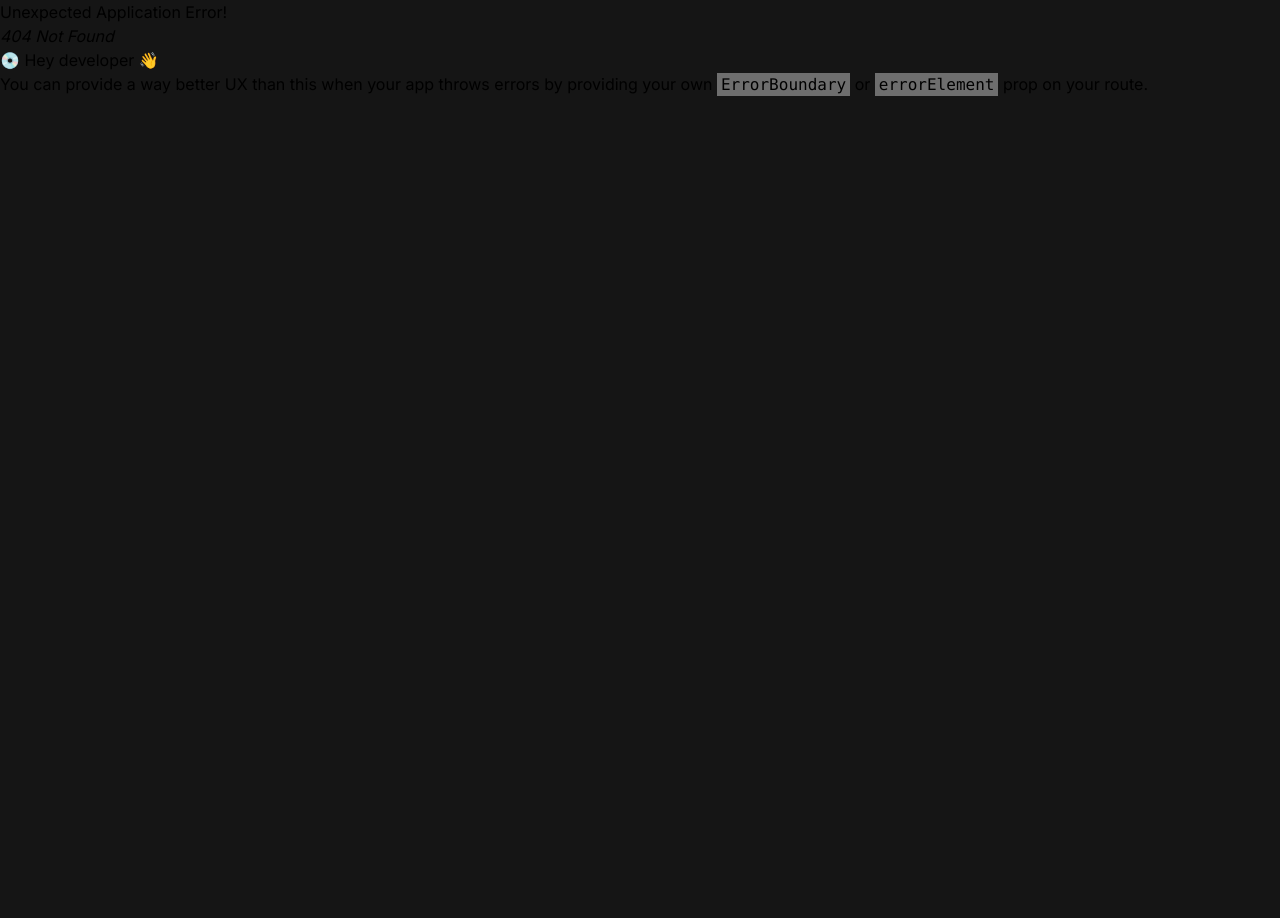
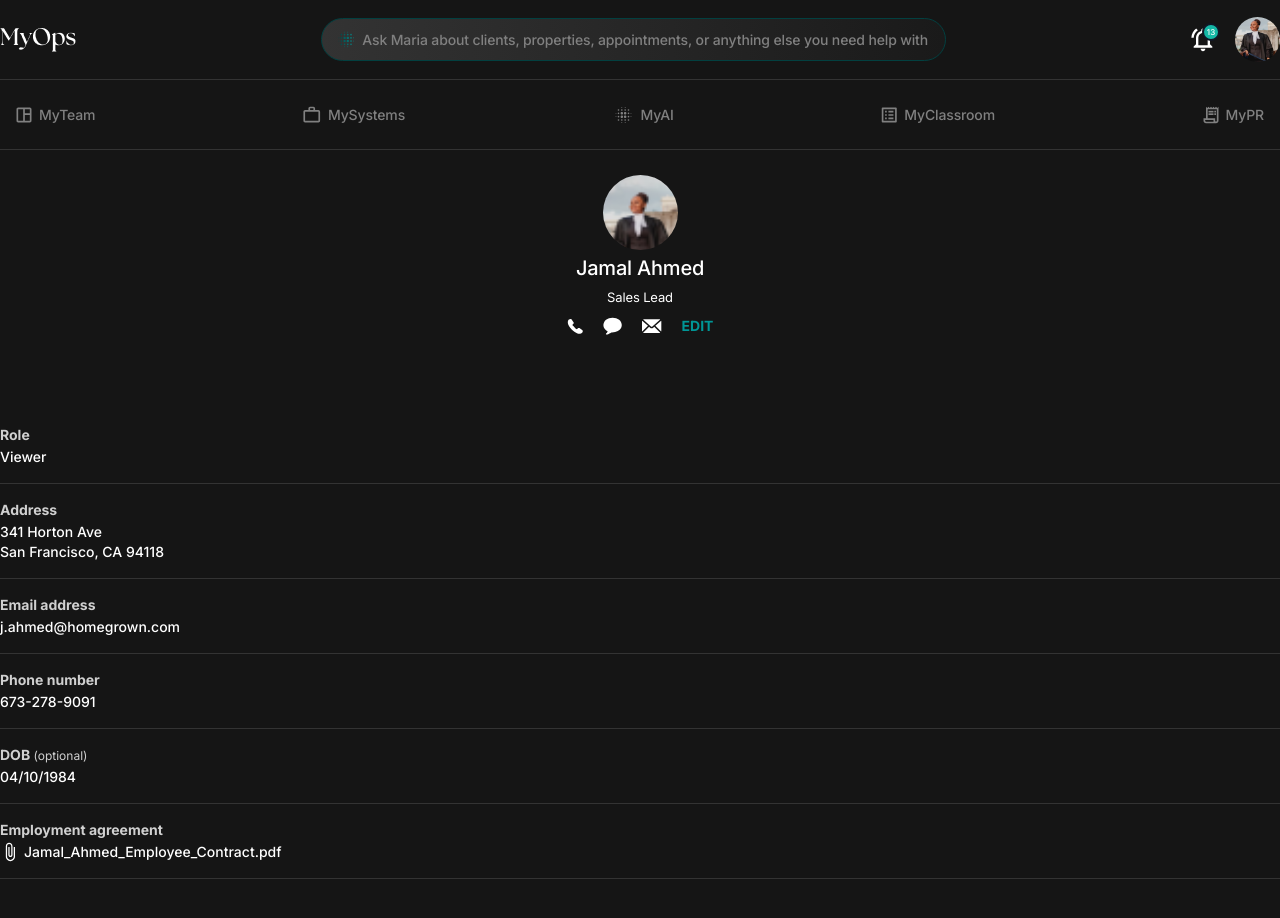
Before and after one commit to Webgenius0/atomana-react, a React (Vite) app: page /member-profile in a window 1280 px wide. Before the commit this address had no page. Shown: the top 918 px of the page. Before the commit the page ends 800 px from the top, so only its background shows below. Built offline with nearby package versions, Linux system fonts and the light colour scheme; a web font is replaced by a local one.

Commit message:
completed profile part

```diff
--- a/src/components/shared/Header.jsx
+++ b/src/components/shared/Header.jsx
@@ -1,7 +1,7 @@
 import React from "react";
 import { Link, NavLink } from "react-router-dom";
 import logo from "@/assets/images/logo.png";
-import profileAvatar from "@/assets/images/profile-avatar.png";
+import profileAvatar from "@/assets/images/profile.png";
 import Notification from "@/components/Notification";
 import MyTeamSvg from "@/components/svgs/MyTeamSvg";
 import MyTeamSvgActive from "@/components/svgs/MyTeamSvgActive";
--- a/src/pages/AddTeamMember.jsx
+++ b/src/pages/AddTeamMember.jsx
@@ -2,7 +2,7 @@ import ArrowLeftSvg from "@/components/svgs/ArrowLeftSvg";
 import FileSvg from "@/components/svgs/FileSvg";
 import { useState } from "react";
 import { useForm } from "react-hook-form";
-import { Link } from "react-router-dom";
+import { Link, useNavigate } from "react-router-dom";
 
 const AddTeamMember = () => {
   const [fileName, setFileName] = useState("Select File");
@@ -13,7 +13,11 @@ const AddTeamMember = () => {
     watch,
     formState: { errors },
   } = useForm();
-  const onSubmit = (data) => console.log(data);
+  const navigate = useNavigate();
+
+  const onSubmit = (data) => {
+    navigate("/manage-team");
+  };
 
   console.log(watch("example"));
 
--- a/src/pages/EditTeamMember.jsx
+++ b/src/pages/EditTeamMember.jsx
@@ -2,7 +2,7 @@ import ArrowLeftSvg from "@/components/svgs/ArrowLeftSvg";
 import FileSvg from "@/components/svgs/FileSvg";
 import React, { useState } from "react";
 import { useForm } from "react-hook-form";
-import { Link } from "react-router-dom";
+import { Link, useNavigate } from "react-router-dom";
 
 const EditTeamMember = () => {
   const [fileName, setFileName] = useState("Jamal_Ahmed_Employee_Contract.pdf");
@@ -13,7 +13,12 @@ const EditTeamMember = () => {
     watch,
     formState: { errors },
   } = useForm();
-  const onSubmit = (data) => console.log(data);
+  const navigate = useNavigate();
+
+  const onSubmit = (data) => {
+    console.log(data);
+    navigate("/member-profile");
+  };
 
   console.log(watch("example"));
 
--- /dev/null
+++ b/src/pages/MemberProfile.jsx
@@ -0,0 +1,88 @@
+import React from "react";
+import { Link } from "react-router-dom";
+import PhoneSvg from "@/components/svgs/PhoneSvg";
+import MessageSvg from "@/components/svgs/MessageSvg";
+import MailSvg from "@/components/svgs/MailSvg";
+import FileSvg from "@/components/svgs/FileSvg";
+import profileAvatar from "@/assets/images/member.png";
+
+const MemberProfile = () => {
+  return (
+    <div className="my-container space-y-[25px] py-[25px]">
+      <div className="flex flex-col items-center gap-2 mb-6">
+        <img
+          src={profileAvatar}
+          className="w-[75px] h-[75px] flex-shrink-0 rounded-full"
+          alt="profile avatar"
+        />
+
+        <p className="text-light text-center text-xl font-medium leading-[21px] tracking-[-0.2px]">
+          Jamal Ahmed
+        </p>
+        <p className="text-light text-center text-[13px] leading-[21px] tracking-[-0.13px]">
+          Sales Lead
+        </p>
+        <div className="flex items-center gap-5">
+          <PhoneSvg />
+          <MessageSvg />
+          <MailSvg />
+          <Link
+            to="/edit-team-member"
+            className="text-sm font-bold tracking-[-0.408] text-[#009696] duration-300 hover:opacity-60 uppercase"
+          >
+            EDIT
+          </Link>
+        </div>
+      </div>
+
+      <div className="py-12">
+        <div className="space-y-[2px] border-b border-secondPrimary py-4">
+          <p className="font-bold leading-5 text-sm text-[#ffffffcc]">Role</p>
+          <p className="text-sm font-medium leading-5 text-light">Viewer</p>
+        </div>
+        <div className="space-y-[2px] border-b border-secondPrimary py-4">
+          <p className="font-bold leading-5 text-sm text-[#ffffffcc]">
+            Address
+          </p>
+          <p className="text-sm font-medium leading-5 text-light">
+            341 Horton Ave <br />
+            San Francisco, CA 94118
+          </p>
+        </div>
+        <div className="space-y-[2px] border-b border-secondPrimary py-4">
+          <p className="font-bold leading-5 text-sm text-[#ffffffcc]">
+            Email address
+          </p>
+          <p className="text-sm font-medium leading-5 text-light">
+            j.ahmed@homegrown.com
+          </p>
+        </div>
+        <div className="space-y-[2px] border-b border-secondPrimary py-4">
+          <p className="font-bold leading-5 text-sm text-[#ffffffcc]">
+            Phone number
+          </p>
+          <p className="text-sm font-medium leading-5 text-light">
+            673-278-9091
+          </p>
+        </div>
+        <div className="space-y-[2px] border-b border-secondPrimary py-4">
+          <p className="font-bold leading-5 text-sm text-[#ffffffcc]">
+            DOB <span className="text-xs font-normal">(optional)</span>
+          </p>
+          <p className="text-sm font-medium leading-5 text-light">04/10/1984</p>
+        </div>
+        <div className="space-y-[2px] border-b border-secondPrimary py-4">
+          <p className="font-bold leading-5 text-sm text-[#ffffffcc]">
+            Employment agreement
+          </p>
+          <p className="text-sm font-medium leading-5 text-light flex items-center gap-1">
+            <FileSvg />
+            Jamal_Ahmed_Employee_Contract.pdf
+          </p>
+        </div>
+      </div>
+    </div>
+  );
+};
+
+export default MemberProfile;
--- a/src/routes/router.jsx
+++ b/src/routes/router.jsx
@@ -19,6 +19,7 @@ import BusinessInformation from "@/pages/BusinessInformation";
 import ManageTeam from "@/pages/ManageTeam";
 import AddTeamMember from "@/pages/AddTeamMember";
 import EditTeamMember from "@/pages/EditTeamMember";
+import MemberProfile from "@/pages/MemberProfile";
 
 const router = createBrowserRouter([
   {
@@ -167,6 +168,14 @@ const router = createBrowserRouter([
           </PageTitle>
         ),
       },
+      {
+        path: "/member-profile",
+        element: (
+          <PageTitle title="Member Profile">
+            <MemberProfile />
+          </PageTitle>
+        ),
+      },
     ],
   },
 ]);
```
Also changed, not shown: src/assets/images/image.png (added), src/assets/images/member.png (renamed from src/assets/images/profile-avatar.png).
